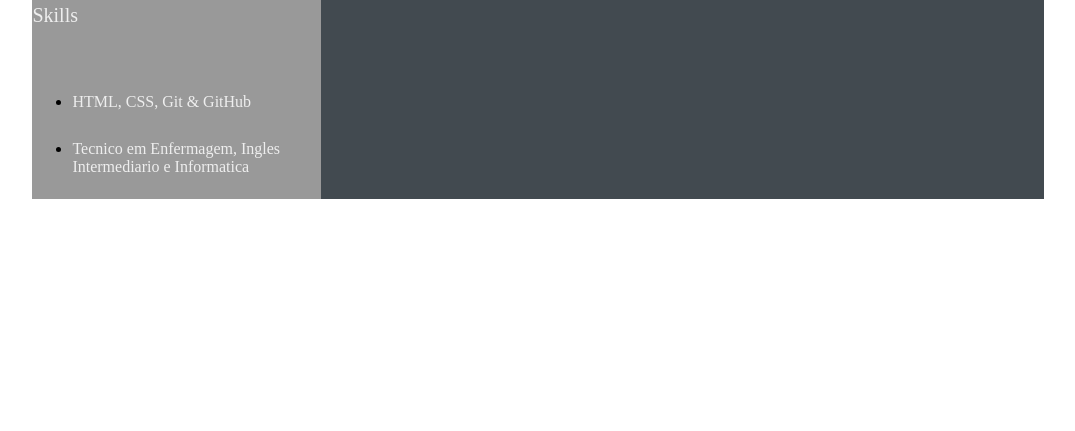
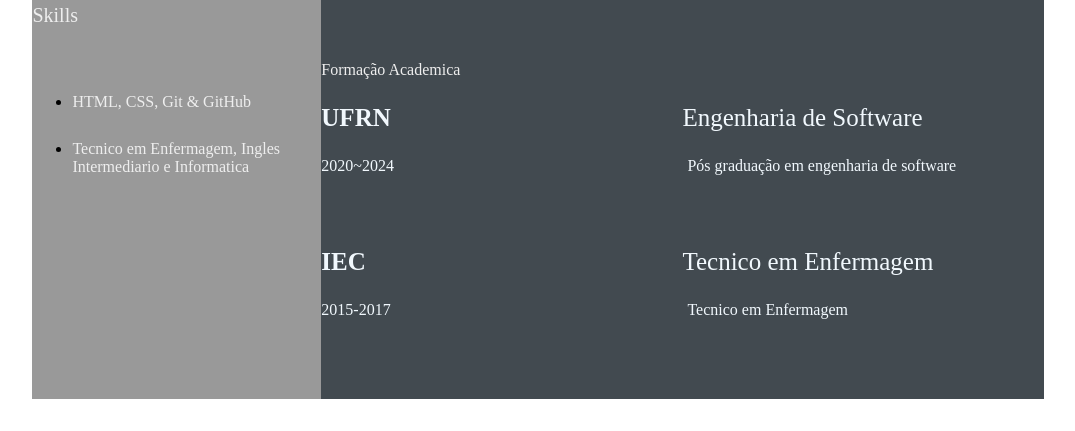
Before and after one commit to thurxxi/devweekgit.github.io, a plain HTML site: page index.html in a window 1280 px wide. Shown: the part 702-1133 px from the top of the page, without its empty margins (102-1177 px from the left). Before the commit the page ends 933 px from the top, so only its background shows below. Drawn offline with Linux system fonts and the light colour scheme.

Commit message:
feature: add index.html (#4)

```diff
--- a/index.html
+++ b/index.html
@@ -1,5 +1,6 @@
 <!DOCTYPE html>
 <html lang="en">
+
 <head>
     <meta charset="UTF-8">
     <meta http-equiv="X-UA-Compatible" content="IE=edge">
@@ -9,6 +10,7 @@
     <link rel="stylesheet" href="style.css">
 
 </head>
+
 <body>
     <main class="resume-contents">
         <section class="left-section">
@@ -30,8 +32,12 @@
                 <div class="skills">
                     <p class="left-title">Skills</p>
                     <ul>
-                        <li><p>HTML, CSS, Git & GitHub</p></li>
-                        <li><p>Tecnico em Enfermagem, Ingles Intermediario e Informatica</p></li>
+                        <li>
+                            <p>HTML, CSS, Git & GitHub</p>
+                        </li>
+                        <li>
+                            <p>Tecnico em Enfermagem, Ingles Intermediario e Informatica</p>
+                        </li>
                     </ul>
                 </div>
             </section>
@@ -86,8 +92,35 @@
                     </div>
                 </div>
             </section>
+            <section class="education gap">
+                <div class="right-title">Formação Academica</div>
+                <div class="education-contents">
+                    <div class="education-left">
+                        <p class="education-school-name">UFRN </p>
+                        <p class="educationp-time-period">2020~2024</p>
+                    </div>
+                    <div class="education-right">
+                        <p class="education-subject">Engenharia de Software</p>
+                        <p class="education-desc">
+                            Pós graduação em engenharia de software
+                        </p>
+                    </div>
+                </div>
+                <div class="education-contents">
+                    <div class="education-left">
+                        <p class="education-school-name">IEC</p>
+                        <p class="educationp-time-period">2015-2017</p>
+                    </div>
+                    <div class="education-right">
+                        <p class="education-subject">Tecnico em Enfermagem</p>
+                        <p class="education-desc">
+                            Tecnico em Enfermagem
+                        </p>
+                    </div>
+                </div>
             </section>
-
+            </section>
+        </section>
     </main>
 </body>
 </html>
--- a/style.css
+++ b/style.css
@@ -117,18 +117,21 @@
 .awards-company-name {
     font-size: 25px;
     font-weight: bold;
+    color: #F1F8FD;
 }
 
 .exp-time-period,
-.educationp-time-period,
+.education-time-period,
 .awards-time-period {
     font-size: 18px;
+    color: #F1F8FD;
 }
 
 .exp-position,
 .education-subject,
 .awards-name {
     font-size: 25px;
+    color: #F1F8FD;
 }
 
 .exp-desc,
@@ -136,4 +139,5 @@
 .awards-desc {
     font-size: 16px;
     padding-left: 5px;
+    color: #F1F8FD;
 }
```
Lines whose indentation alone changed are shown as unchanged.
